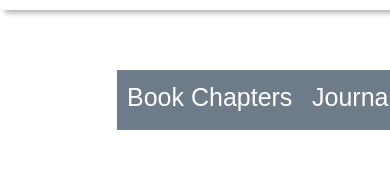
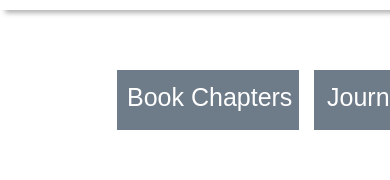
Before and after one commit to busari-mcode/bio-lab, a React (Create React App) app: page /publications in a window 390 px wide. Shown: the part 208-388 px from the top of the page. Built offline with nearby package versions, Linux system fonts and the light colour scheme; the HTML template or start-up script is replaced by a standard one.

Commit message:
new changes

```diff
--- a/src/components/publications/publications.css
+++ b/src/components/publications/publications.css
@@ -128,3 +128,17 @@
 .patents_section li a span {
     text-decoration: underline;
 }
+
+/********************** Responsiveness ********************/
+
+@media screen and (max-width: 599px) {
+    .top_section .book {
+        margin-right: 15px;
+    }
+    .top_section .journals {
+        margin-right: 15px;
+    }
+    .top_section .patent {
+        margin-right: 15px;
+    }
+}
```
